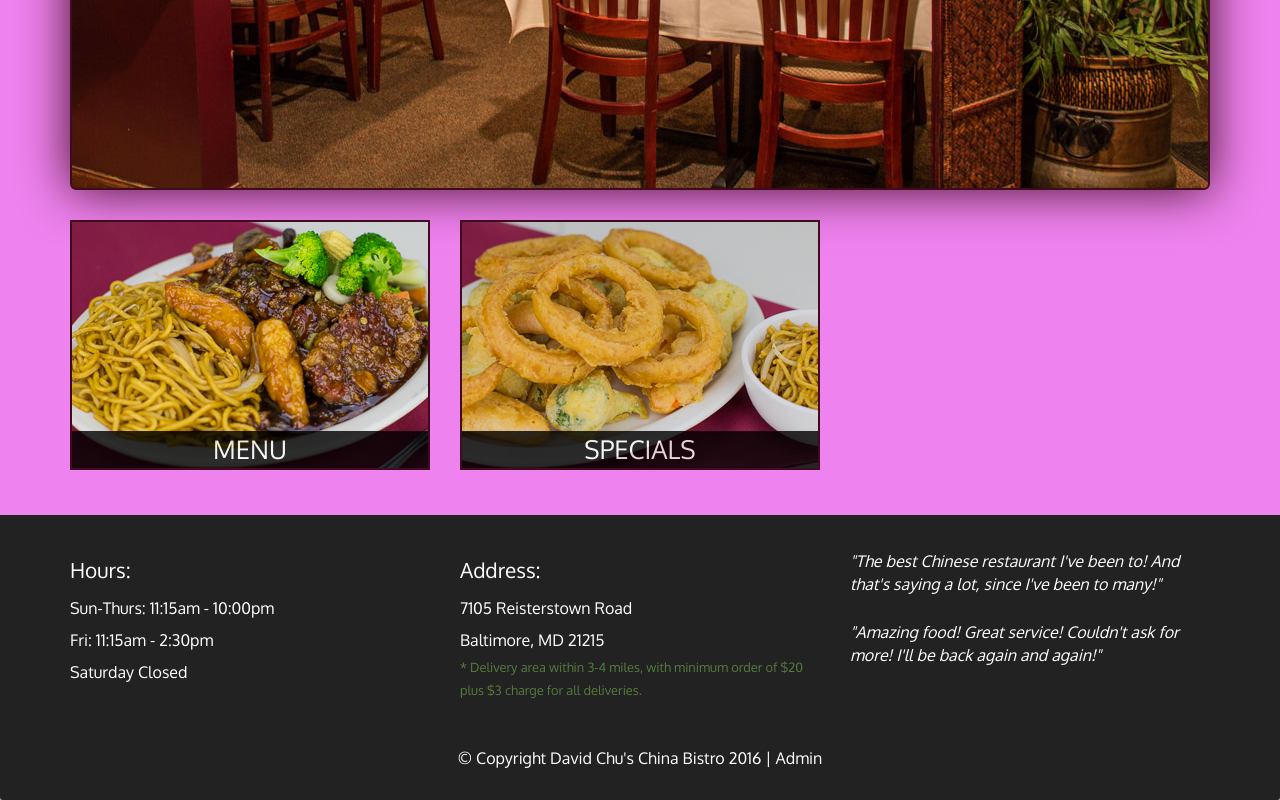
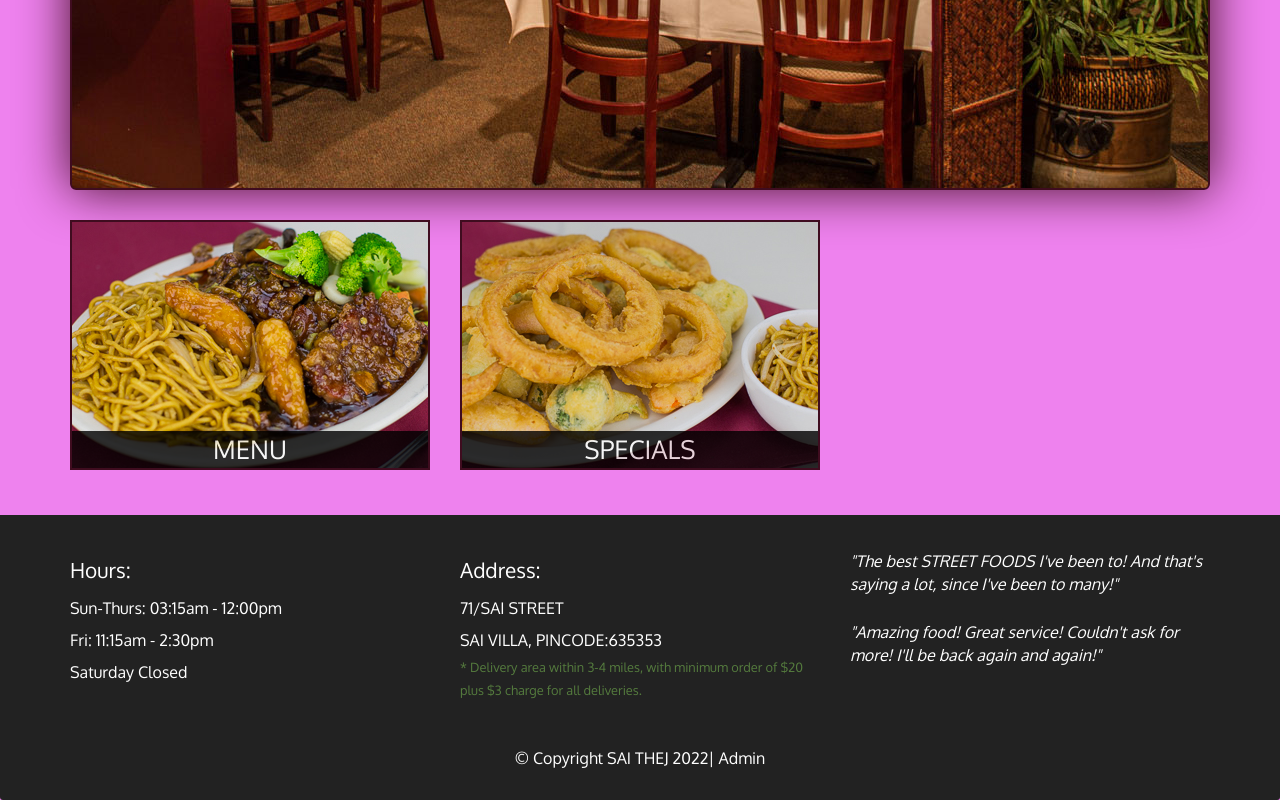
Before and after one commit to Saithej0001/project5, a plain HTML site: page index.html in a window 1280 px wide. Shown: the part 675-1475 px from the top of the page. Drawn offline with Linux system fonts and the light colour scheme.

Commit message:
Update index.html

```diff
--- a/index.html
+++ b/index.html
@@ -4,7 +4,7 @@
     <meta charset="utf-8">
     <meta http-equiv="X-UA-Compatible" content="IE=edge">
     <meta name="viewport" content="width=device-width, initial-scale=1">
-    <title>David Chu's China Bistro</title>
+    <title>project-5</title>
     <link href='https://fonts.googleapis.com/css?family=Oxygen:400,300,700' rel='stylesheet' type='text/css'>
     <link href='https://fonts.googleapis.com/css?family=Lora' rel='stylesheet' type='text/css'>
     <link rel="stylesheet" href="css/bootstrap.min.css">
@@ -25,10 +25,10 @@
             </a>
 
             <div class="navbar-brand">
-              <a href="index.html"><h1>David Chu's China Bistro</h1></a>
+              <a href="index.html"><h1>STREET FOODS</h1></a>
               <p>
               <img src="images/star-k-logo.png" alt="Kosher certification">
-              <span>Kosher Certified</span>
+              <span> Certified</span>
               </p>
             </div>
 
@@ -87,25 +87,25 @@
         <div class="row">
           <section id="hours" class="col-sm-4">
             <span>Hours:</span><br>
-            Sun-Thurs: 11:15am - 10:00pm<br>
+            Sun-Thurs: 03:15am - 12:00pm<br>
             Fri: 11:15am - 2:30pm<br>
             Saturday Closed
             <hr class="visible-xs">
           </section>
           <section id="address" class="col-sm-4">
             <span>Address:</span><br>
-            7105 Reisterstown Road<br>
-            Baltimore, MD 21215
+            71/SAI STREET<br>
+            SAI VILLA, PINCODE:635353
             <p>* Delivery area within 3-4 miles, with minimum order of $20 plus $3 charge for all deliveries.</p>
             <hr class="visible-xs">
           </section>
           <section id="testimonials" class="col-sm-4">
-            <p>"The best Chinese restaurant I've been to! And that's saying a lot, since I've been to many!"</p>
+            <p>"The best STREET FOODS I've been to! And that's saying a lot, since I've been to many!"</p>
             <p>"Amazing food! Great service! Couldn't ask for more! I'll be back again and again!"</p>
           </section>
         </div>
         <div class="text-center">
-          &copy; Copyright David Chu's China Bistro 2016 |
+          &copy; Copyright SAI THEJ 2022|
           <a ui-sref="admin.auth">Admin</a></div>
       </div>
     </footer>
```
